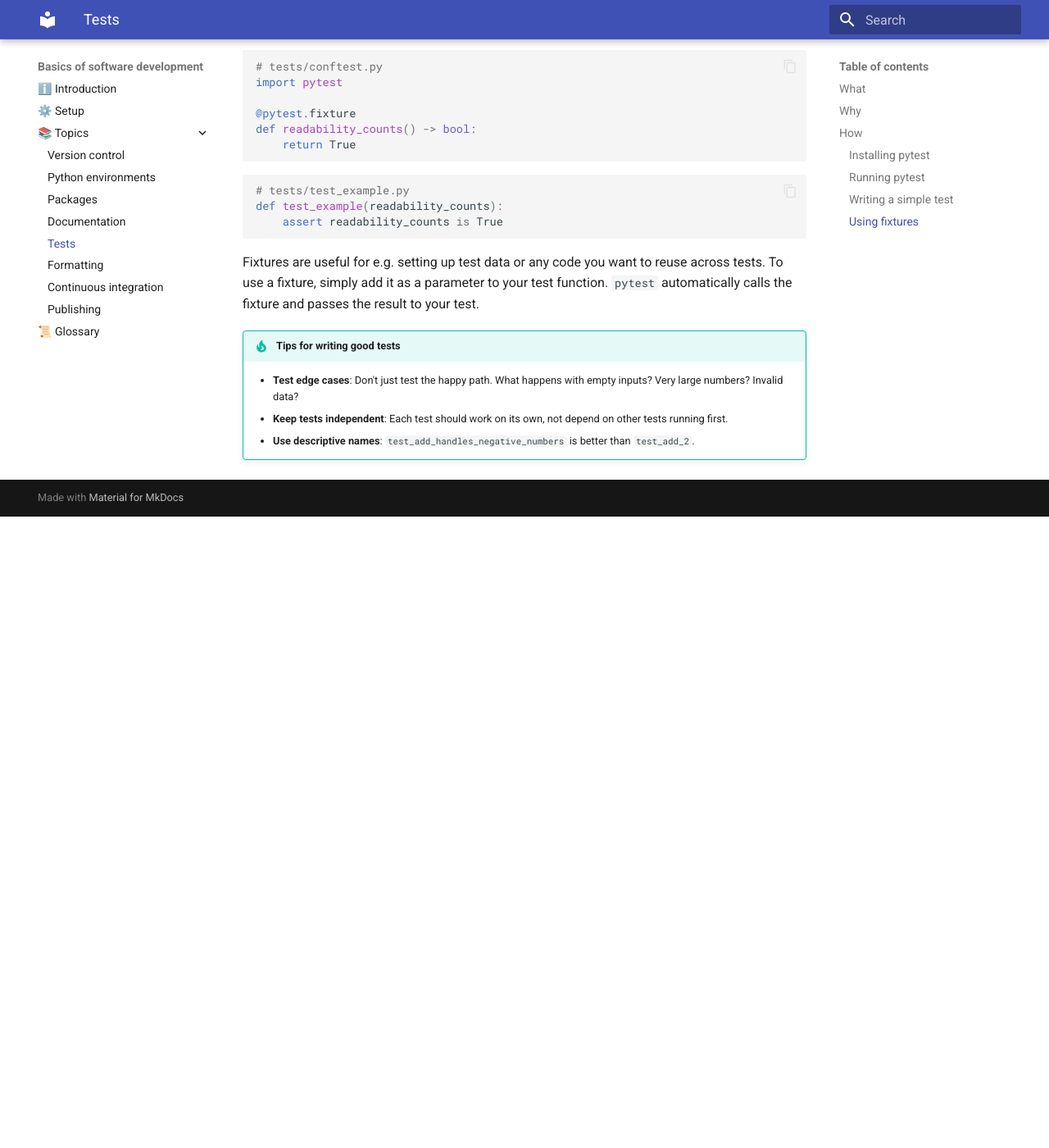
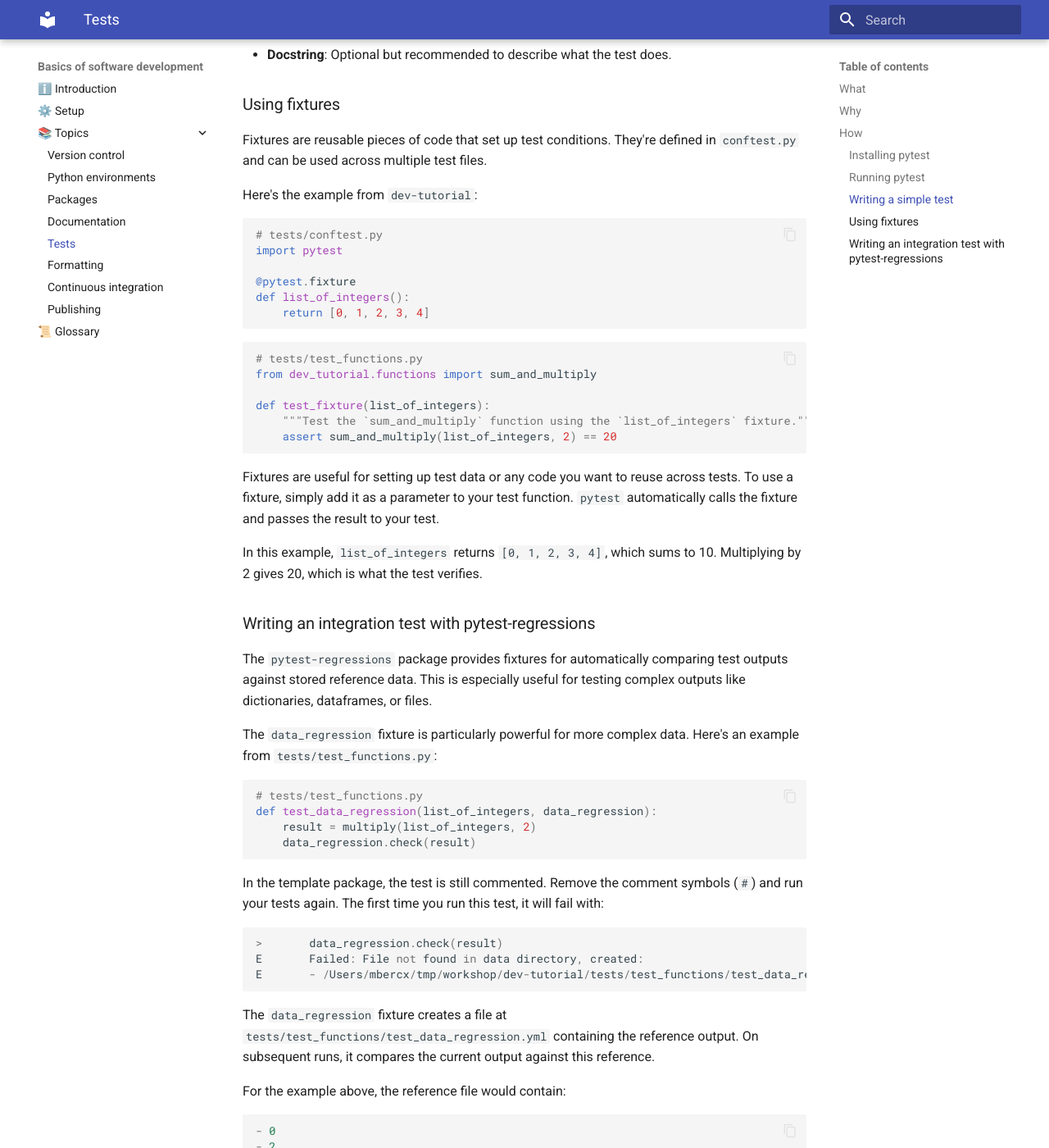
Before and after one commit to mbercx/softdev-101, an MkDocs documentation site: the page built from docs/tests.md, in a window 1280 px wide and 1400 px high, scrolled down 2507 px. Shown: the whole window at 82% size. Built offline with MkDocs 1.6.1 and Material for MkDocs 9.7.7, drawn with Linux system fonts in a browser that asks for light colours; before the commit the page ends 3137 px from its top, so only the background shows below that; some of the changed text lies outside the part shown.

Commit message:
📚 Tests: add new functions, and section on data_regression

````diff
--- a/docs/tests.md
+++ b/docs/tests.md
@@ -59,34 +59,43 @@
 
 ### Running pytest
 
-To run all tests in your project:
+To run all tests in your project with added verbosity (`-v`):
 
 ```
-pytest
+pytest -v
 ```
 
 Pytest automatically discovers test files (files starting with `test_` or ending with `_test.py`) and runs all functions starting with `test_`.
 
 ```console {.no-copy}
-======================== test session starts =========================
-collected 1 item
+========================================================= test session starts =========================================================
+platform darwin -- Python 3.9.6, pytest-8.4.2, pluggy-1.6.0 -- /Users/mbercx/tmp/workshop/.my_env/bin/python3
+cachedir: .pytest_cache
+rootdir: /Users/mbercx/tmp/workshop/dev-tutorial
+configfile: pyproject.toml
+plugins: datadir-1.8.0, regressions-2.8.3
+collected 2 items
 
-tests/test_example.py .                                        [100%]
+tests/test_functions.py::test_add PASSED                                                                                        [ 50%]
+tests/test_functions.py::test_fixture PASSED                                                                                    [100%]
 
-========================= 1 passed in 0.01s ==========================
+========================================================== 2 passed in 0.01s ==========================================================
 ```
 
-The `.` indicates the test passed.
+Hopefully all the tests passed!
 If a test fails, `pytest` shows detailed information about what went wrong.
 
 ### Writing a simple test
 
 Tests go in the `tests/` directory.
-Here's a simple example testing the `add` function in `tests/test_example.py`:
+Here's a simple example testing the `add` function from `tests/test_functions.py`:
 
 ```python
-# tests/test_example.py
+# tests/test_functions.py
+from dev_tutorial.functions import add
+
 def test_add():
+    """Test the `add` function."""
     assert add(2, 3) == 5
     assert add(-1, 1) == 0
     assert add(0, 0) == 0
@@ -97,6 +106,7 @@
 - **Function name starts with `test_`**: This tells pytest it's a test.
 - **`assert` statements**: Check that conditions are true. If an assertion fails, the test fails.
 - **Multiple assertions**: You can have multiple checks in one test.
+- **Docstring**: Optional but recommended to describe what the test does.
 
 ### Using fixtures
 
@@ -110,19 +120,72 @@
 import pytest
 
 @pytest.fixture
-def readability_counts() -> bool:
-    return True
+def list_of_integers():
+    return [0, 1, 2, 3, 4]
 ```
 
 ```python
-# tests/test_example.py
-def test_example(readability_counts):
-    assert readability_counts is True
+# tests/test_functions.py
+from dev_tutorial.functions import sum_and_multiply
+
+def test_fixture(list_of_integers):
+    """Test the `sum_and_multiply` function using the `list_of_integers` fixture."""
+    assert sum_and_multiply(list_of_integers, 2) == 20
 ```
 
-Fixtures are useful for e.g. setting up test data or any code you want to reuse across tests.
+Fixtures are useful for setting up test data or any code you want to reuse across tests.
 To use a fixture, simply add it as a parameter to your test function.
 `pytest` automatically calls the fixture and passes the result to your test.
+
+In this example, `list_of_integers` returns `[0, 1, 2, 3, 4]`, which sums to 10.
+Multiplying by 2 gives 20, which is what the test verifies.
+
+### Writing an integration test with pytest-regressions
+
+The `pytest-regressions` package provides fixtures for automatically comparing test outputs against stored reference data.
+This is especially useful for testing complex outputs like dictionaries, dataframes, or files.
+
+The `data_regression` fixture is particularly powerful for more complex data.
+Here's an example from `tests/test_functions.py`:
+
+```python
+# tests/test_functions.py
+def test_data_regression(list_of_integers, data_regression):
+    result = multiply(list_of_integers, 2)
+    data_regression.check(result)
+```
+
+In the template package, the test is still commented.
+Remove the comment symbols (`#`) and run your tests again.
+The first time you run this test, it will fail with:
+
+```python {.no-copy}
+>       data_regression.check(result)
+E       Failed: File not found in data directory, created:
+E       - /Users/mbercx/tmp/workshop/dev-tutorial/tests/test_functions/test_data_regression.yml
+```
+
+The `data_regression` fixture creates a file at `tests/test_functions/test_data_regression.yml` containing the reference output.
+On subsequent runs, it compares the current output against this reference.
+
+For the example above, the reference file would contain:
+
+```yaml
+- 0
+- 2
+- 4
+- 6
+- 8
+```
+
+If the output changes:
+
+- The test **fails** and shows you the difference
+- Run `pytest --force-regen` to update the reference files if the changes are intentional
+- You can review the changes to verify they're correct
+
+If you have some time, give it a try!
+Change the factor in the test from 2 to 3, and see what happens.
 
 !!! tip "Tips for writing good tests"
 
````
Also changed, not shown: 4 other files.
